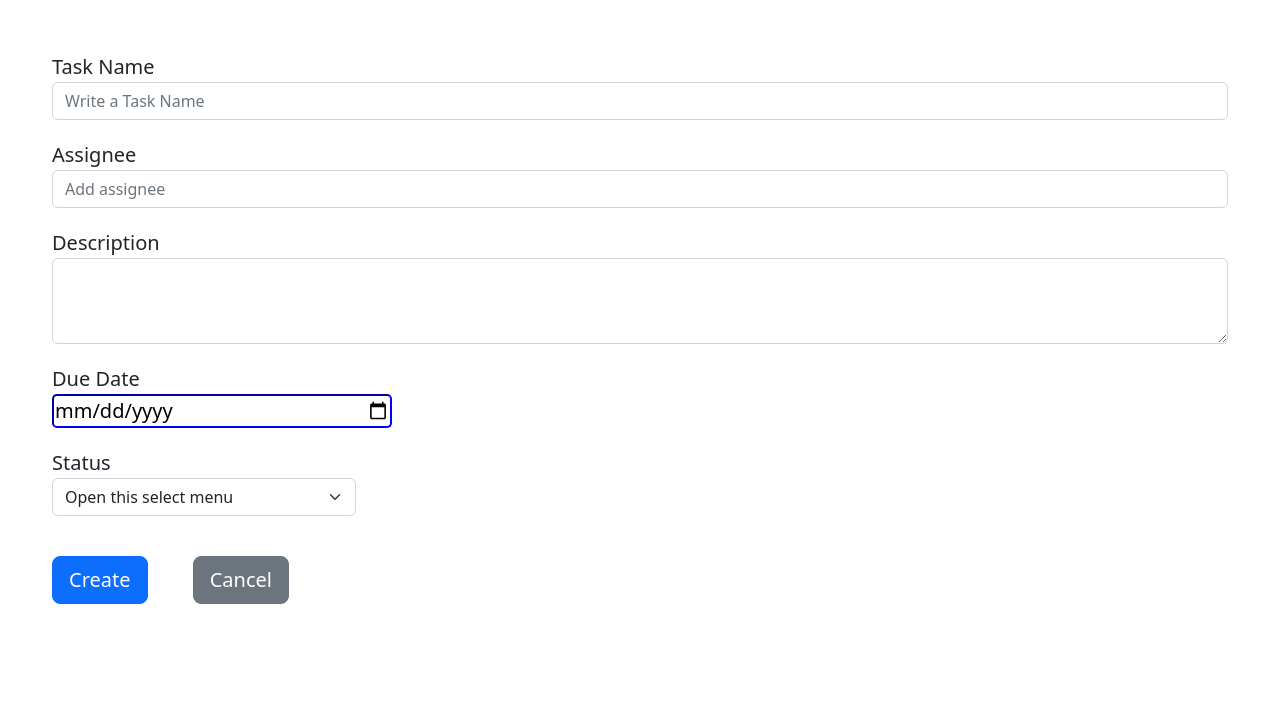
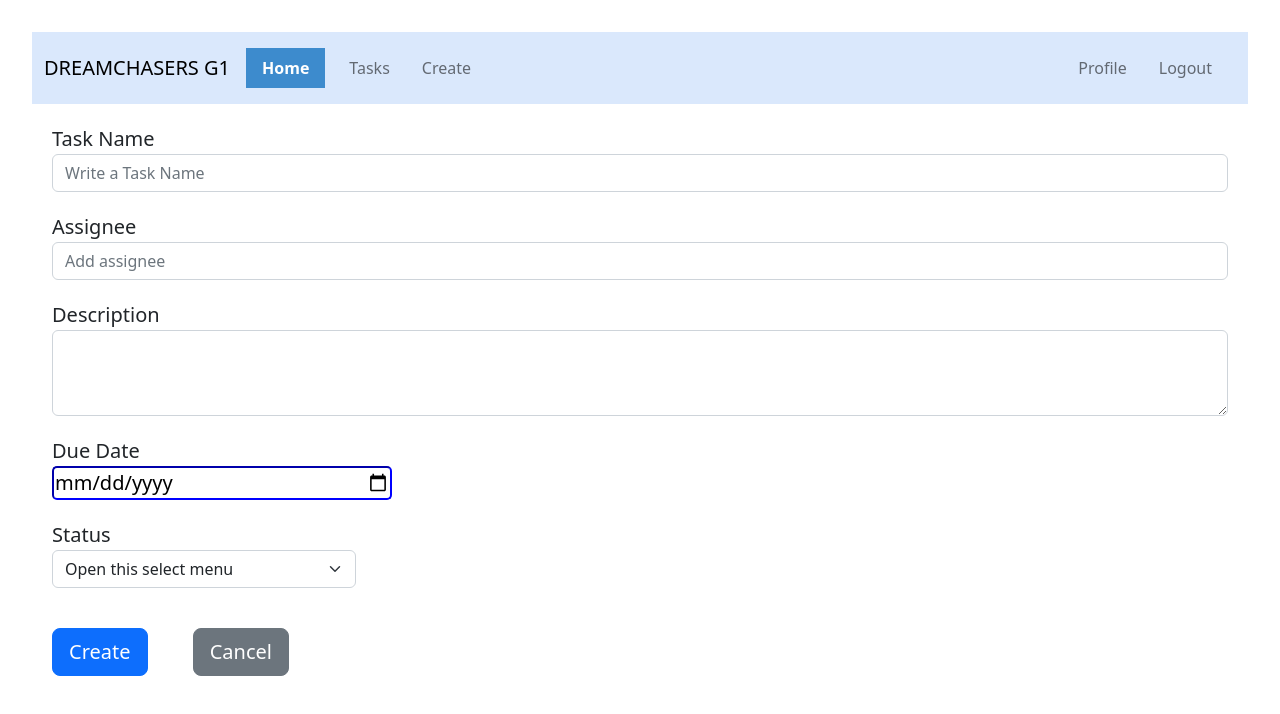
Before and after one commit to manijehshirzadeh/task-planner, a plain HTML site: page create.html in a window 1280 px wide. Drawn offline with nearby package versions, Linux system fonts and the light colour scheme.

Commit message:
added navbar to create page

```diff
--- a/create.html
+++ b/create.html
@@ -15,6 +15,54 @@
 
     <title>Task Planner- Create</title>
   </head>
+
+  <header>
+    <!-- NAVBAR -->
+    <nav class="navbar navbar-expand-lg navbar-light" id="g1Navbar">
+      <div class="container-fluid">
+        <a class="navbar-brand" href="/">DREAMCHASERS G1</a>
+        <!-- MENU TOGGLER -->
+        <button
+          class="navbar-toggler"
+          type="button"
+          data-bs-toggle="collapse"
+          data-bs-target="#navbarSupportedContent"
+          aria-controls="navbarSupportedContent"
+          aria-expanded="false"
+          aria-label="Toggle navigation"
+        >
+          <span class="navbar-toggler-icon"></span>
+        </button>
+        <div class="collapse navbar-collapse" id="navbarSupportedContent">
+          <ul class="navbar-nav me-auto mb-2 mb-lg-0">
+            <li class="nav-item">
+              <a class="nav-link active" aria-current="page" href="/">Home</a>
+            </li>
+            <!-- TASKS PAGE LINK -->
+            <li class="nav-item">
+              <a class="nav-link" href="/tasks.html">Tasks</a>
+            </li>
+            <li class="nav-item">
+              <a class="nav-link" aria-current="page" href="/create.html"
+                >Create</a
+              >
+            </li>
+          </ul>
+
+          <div class="d-flex">
+            <ul class="navbar-nav me-auto mb-2 mb-lg-0">
+              <li class="nav-item">
+                <a class="nav-link" aria-current="page" href="#">Profile</a>
+              </li>
+              <li class="nav-item">
+                <a class="nav-link" aria-current="page" href="#">Logout</a>
+              </li>
+            </ul>
+          </div>
+        </div>
+      </div>
+    </nav>
+  </header>
 
   <body>
     <form>
```
